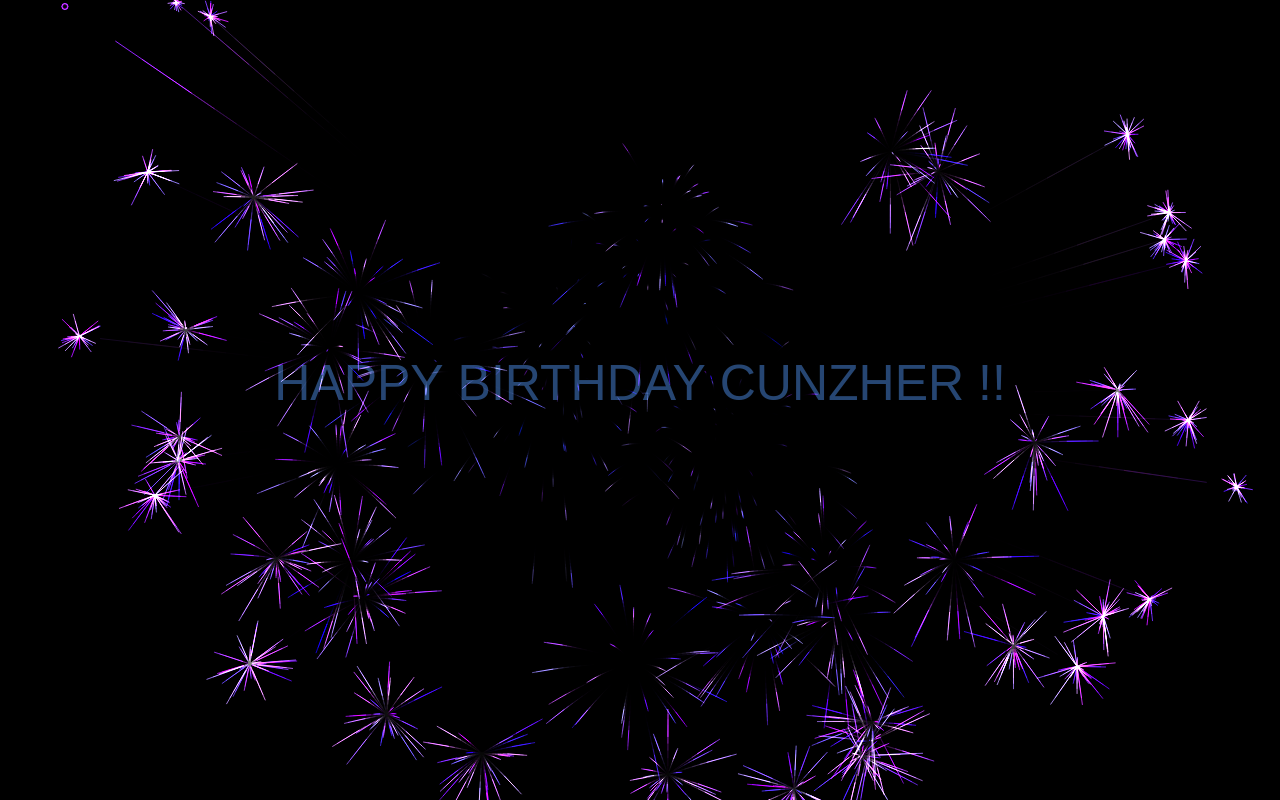
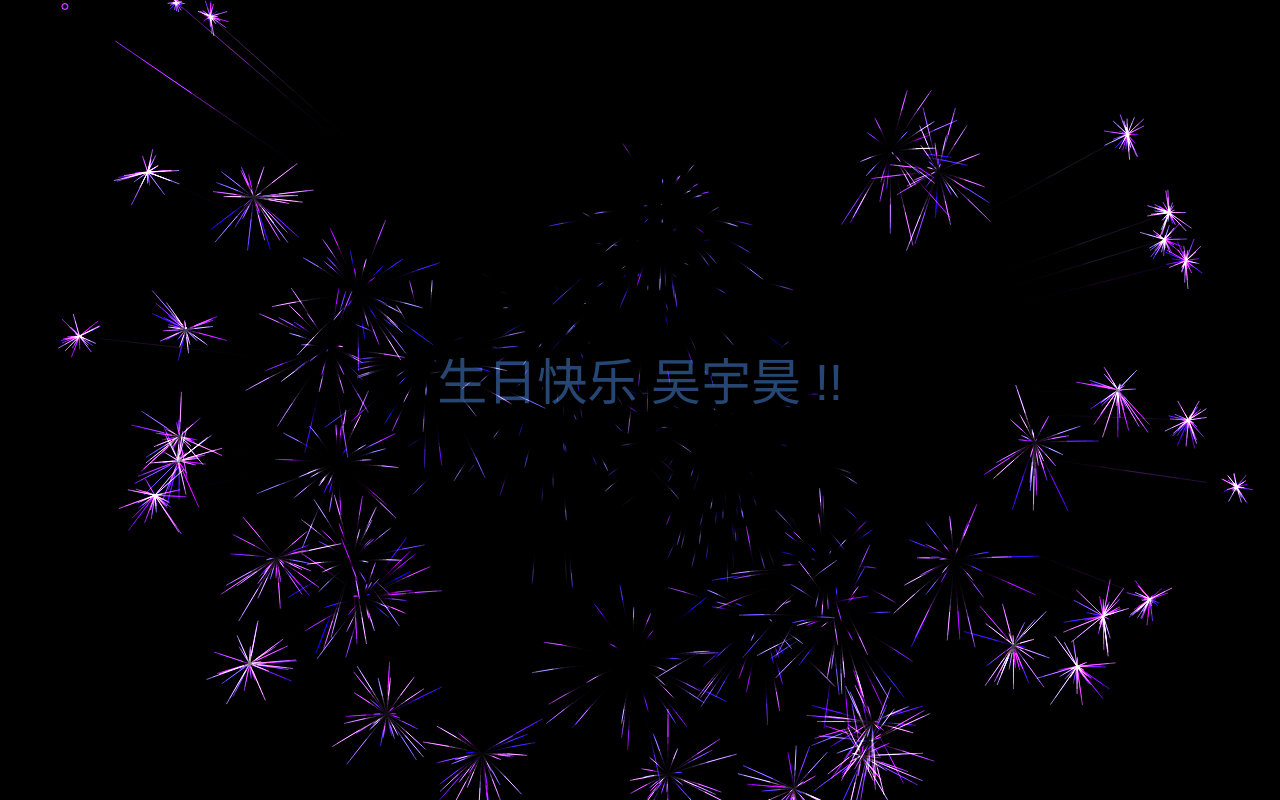
Before and after one commit to wotemo/happybirthday, a plain HTML site: page firework.html in a window 1280 px wide. Drawn offline with Linux system fonts and the light colour scheme.

Commit message:
Update firework.html

```diff
--- a/firework.html
+++ b/firework.html
@@ -243,7 +243,7 @@ function loop() {
 	// lighter creates bright highlight points as the fireworks and particles overlap each other
 	ctx.globalCompositeOperation = 'lighter';
 
-    var text = "HAPPY BIRTHDAY CUNZHER !!";
+    var text = "生日快乐 吴宇昊 !!";
   ctx.font = "50px sans-serif";
   var textData = ctx.measureText(text);
   ctx.fillStyle = "rgba("+parseInt(random(0,255))+","+parseInt(random(0,255))+","+parseInt(random(0,255))+",0.3)";
```
